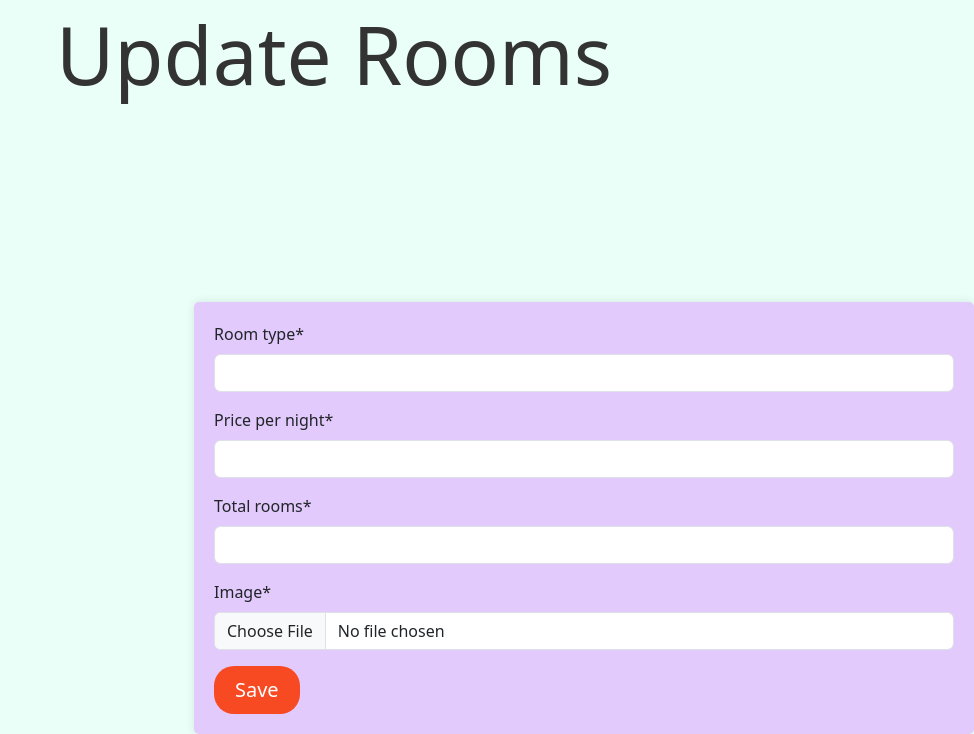
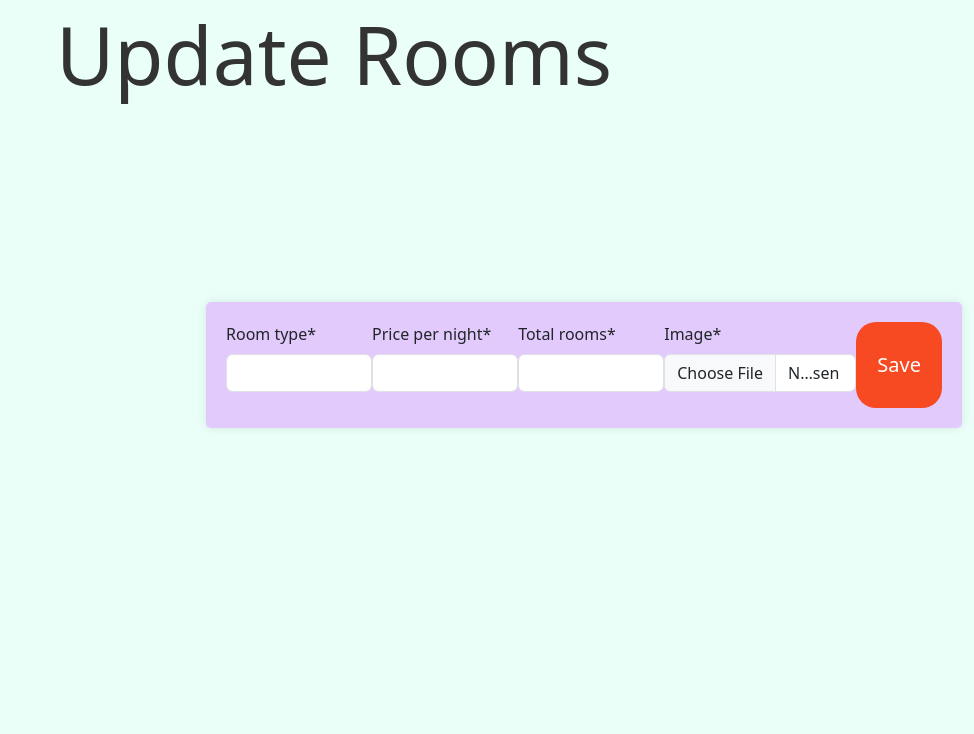
Before and after one commit to Hariharan-mk-14/Hotelproject, a Django app: page /update-room/ in a window 1280 px wide. Shown: the part 110-844 px from the top of the page, without its empty margins (306-1280 px from the left). After the commit the page ends 538 px from the top, so only its background shows below. Run offline with Django 5.2, Linux system fonts and the light colour scheme; some libraries are stand-ins or nearby versions.

Commit message:
Update update_rooms.html

```diff
--- a/hotelapp/templates/update_rooms.html
+++ b/hotelapp/templates/update_rooms.html
@@ -3,10 +3,12 @@
 {% load crispy_forms_tags %}
 {% block content %}
 <br><br>
+<div class="container-fluid">
 <h1 style="color: #333;text-align: center;margin-top: 20px;">Update Rooms</h1>
-<form method="post" enctype="multipart/form-data" style=" max-width: 800px; margin-left: 500px; margin-top:200px;padding: 20px;background-color: #db8dff77;border-radius: 5px; box-shadow: 0 0 10px rgba(0, 0, 0, 0.1);">
+<form method="post" enctype="multipart/form-data" class="d-flex justify-content-center" style=" max-width: 800px; margin-left: 500px; margin-top:200px;padding: 20px;background-color: #db8dff77;border-radius: 5px; box-shadow: 0 0 10px rgba(0, 0, 0, 0.1);">
     {% csrf_token %}
     {{ form|crispy }}
     <button type="submit" class="btn login-btn">Save</button>
 </form>
+    </div>
 {% endblock %}
```
